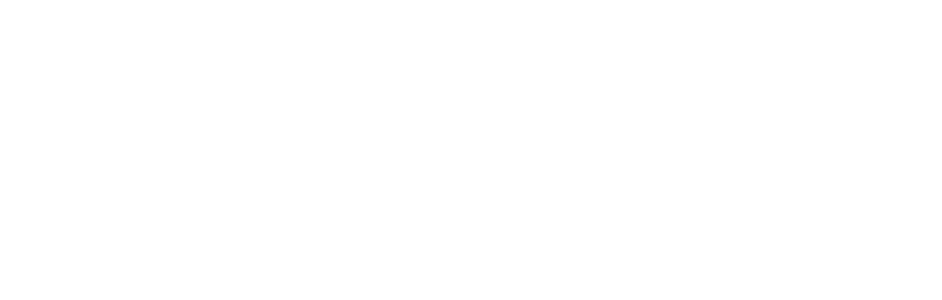
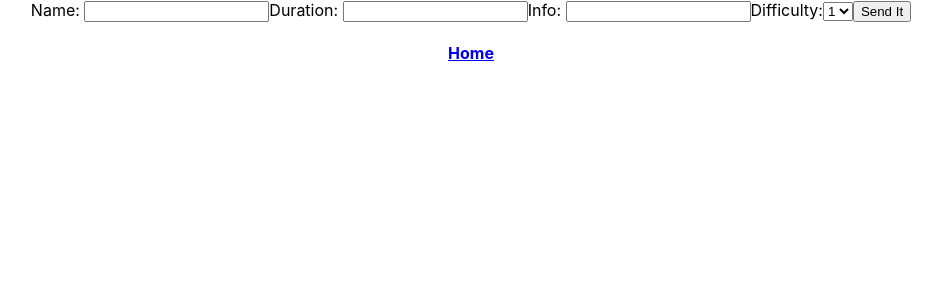
Before and after one commit to kerBamf/ChoreScore_Frontend, a React (Create React App) app: page /task/new in a window 1280 px wide. Before the commit this address had no page. Shown: the top 300 px of the page, without its empty margins (169-1111 px from the left). Built offline with nearby package versions, Linux system fonts and the light colour scheme.

Commit message:
Completed post route page for tasks, complete with dynamic value modifiers

```diff
--- a/src/App.js
+++ b/src/App.js
@@ -2,6 +2,8 @@ import './App.css';
 import { Route, Routes } from 'react-router-dom'
 import { useState } from 'react'
 import TaskList from './pages/taskList'
+import ShowTask from './pages/showTask'
+import NewTask from './pages/newTask'
 
 function App() {
   const [score, setScore] = useState(0)
@@ -10,6 +12,12 @@ function App() {
     <div className="App">
       <Routes>
         <Route path="/" element={<TaskList mods={{score, setScore}} />} />
+        <Route path="/task">
+          <Route path="new" element={<NewTask />} />
+          {/* <Route path="/edit/:id" element={<EditTask />} />
+          <Route path="/new" element={<NewTask />} /> */}
+          <Route path=":id" element={<ShowTask />} />
+        </Route>
       </Routes>
     </div>
   );
--- a/src/apiCalls.js
+++ b/src/apiCalls.js
@@ -23,12 +23,39 @@ export const taskLoader = async (id) => {
 
 export const postTask = async (object) => {
     try {
+
+        let newObject = {
+            name: object.name,
+            duration: parseInt(object.duration),
+            difficulty: parseInt(object.difficulty),
+            info: object.info,
+            value: 1
+        }
+        console.log(`Duration: ${newObject.duration}`)
+        let durationMod = null
+        durationMod = Math.floor(newObject.duration / 15)
+        console.log(`Duration mod: ${durationMod}`)
+        const dif = parseInt(object.difficulty)
+        let difficultyMod = () => {
+            if (dif == 1) {
+                return 1
+            } else if (dif == 2) {
+                return 1.25
+            } else if (dif == 3) {
+                return 1.5
+            } else {
+                return 1.75
+            }
+        }
+        console.log(`Combo ${Math.floor(durationMod * difficultyMod())}`)
+        newObject.value = Math.floor(durationMod * difficultyMod())
+        console.log(newObject)
         await fetch(URL + '/tasks', {
             method: 'POST',
             headers: {
                 "Content-Type": "application/json"
             },
-            body: JSON.stringify(object)
+            body: JSON.stringify(newObject)
         })
     } catch(err) {
         console.log(err)
--- a/src/pages/newTask.js
+++ b/src/pages/newTask.js
@@ -1,4 +1,66 @@
 import { useEffect, useState } from 'react'
-import { taskLoader, deleteTask } from '../apiCalls'
-import { useParams } from 'react-router'
+import { postTask } from '../apiCalls'
 import { Link, useNavigate } from 'react-router-dom'
+
+const NewTask = () => {
+    const [taskForm, setTaskForm] = useState({
+        name: "",
+        duration: 0,
+        info: "",
+        difficulty: 1
+    })
+
+    const handleChange = (e) => {
+        setTaskForm((baseState) => ({
+            ...baseState,
+            [e.target.name]: e.target.value
+        }))
+    }
+
+    const handleSubmit = async (e) => {
+        try {
+            e.preventDefault()
+            console.log(taskForm)
+            await postTask(taskForm)
+            e.target.reset();
+            setSentState(true)
+            console.log(sentState)
+        } catch(err) {
+            console.log(err)
+        }
+    }
+
+    const [sentState, setSentState] = useState(false)
+    function showSent() {
+        setTimeout(function() {
+            return (
+                <p>Sent!</p>
+            )
+        }, 5000)
+        setSentState(false)
+
+    }
+
+    return (
+        <>
+        <form onSubmit={handleSubmit}>
+            <label>Name: <input type='text' name="name" onChange={handleChange}></input></label>
+            <label>Duration: <input type='text' name="duration" onChange={handleChange}></input></label>
+            <label>Info: <input type='text' name="info" onChange={handleChange}></input></label>
+            <label>Difficulty:
+                <select name="difficulty" onChange={handleChange}>
+                    <option value="1">1</option>
+                    <option value="2">2</option>
+                    <option value="3">3</option>
+                    <option value="4">4</option>
+                </select>
+            </label>
+            <button type='submit'>Send It</button>
+        </form>
+        {/* {sentState ? {showSent} : <></>} */}
+        <Link to="/"><h4>Home</h4></Link>
+        </>
+    )
+}
+
+export default NewTask
--- a/src/pages/taskList.js
+++ b/src/pages/taskList.js
@@ -47,7 +47,7 @@ const TaskList = (props) => {
     return(
         <div>
             <h3>{props.mods.score}</h3>
-            <Link to="/tasks/new"><button>New Task</button></Link>
+            <Link to="/task/new"><button>New Task</button></Link>
             {tasks.length ? getList() : <h2>No Tasks Listed</h2>}
         </div>
     )
```
